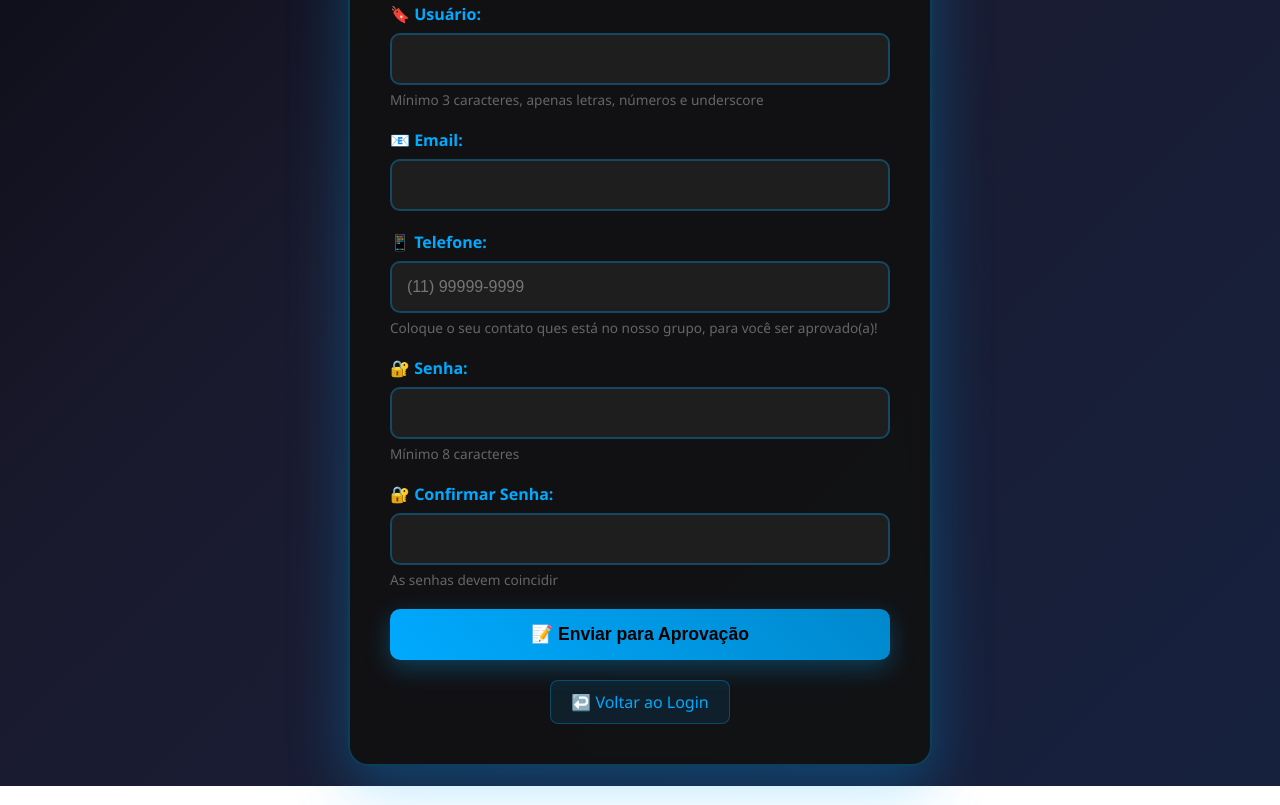
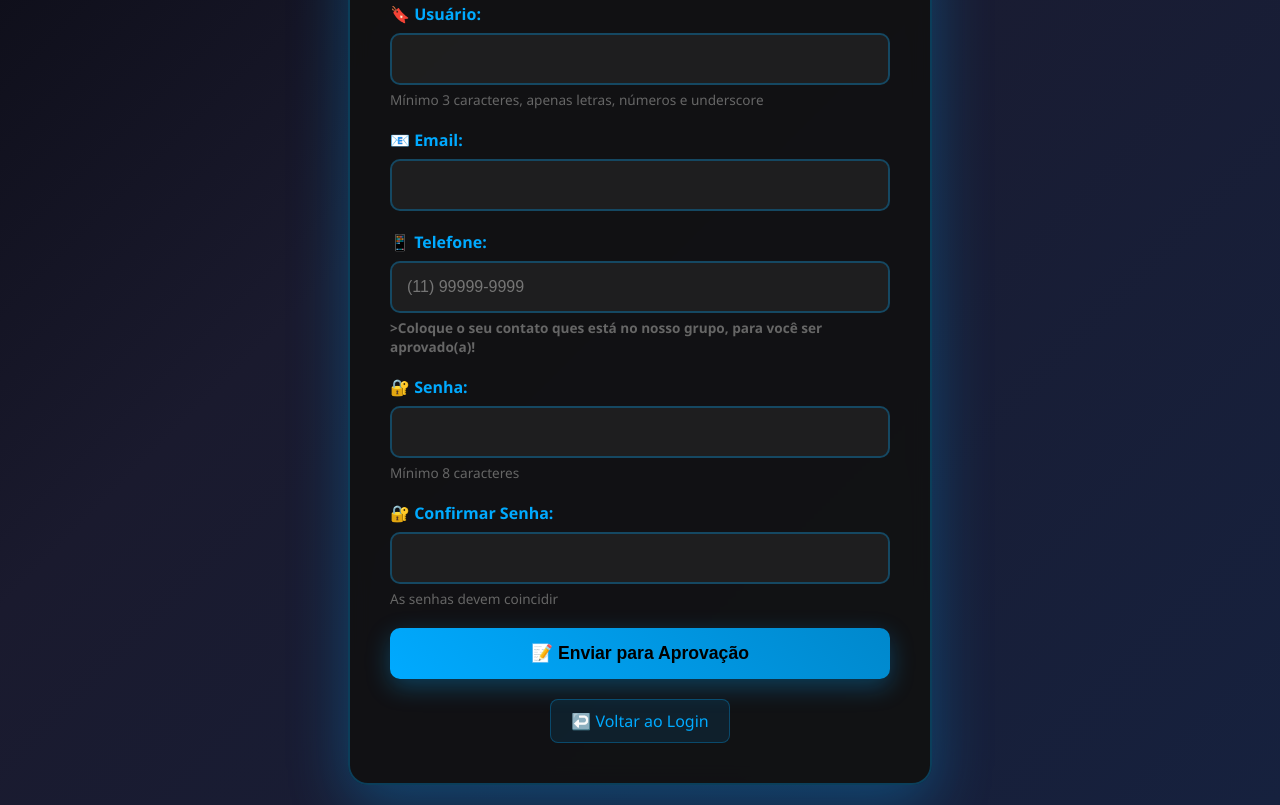
Before and after one commit to Caina163/brainquiz-backend, a website: page cadastro.html in a window 1280 px wide. Shown: the part 864-1669 px from the top of the page. Drawn offline with Linux system fonts and the light colour scheme.

Commit message:
Update cadastro.html

```diff
--- a/cadastro.html
+++ b/cadastro.html
@@ -371,7 +371,7 @@
         <label for="telefone">📱 Telefone:</label>
         <input type="tel" id="telefone" name="telefone" placeholder="(11) 99999-9999">
         <div class="password-requirements" id="TelefoneStatus">
-          Coloque o seu contato ques está no nosso grupo, para você ser aprovado(a)!
+          <b>>Coloque o seu contato ques está no nosso grupo, para você ser aprovado(a)!</b>
         </div>
       </div>
 
```
